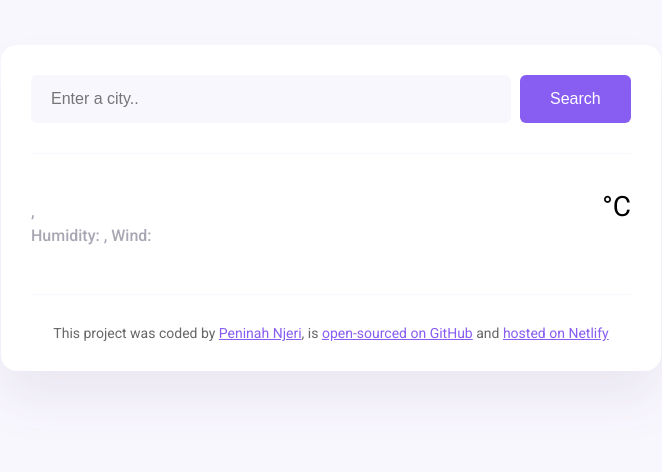
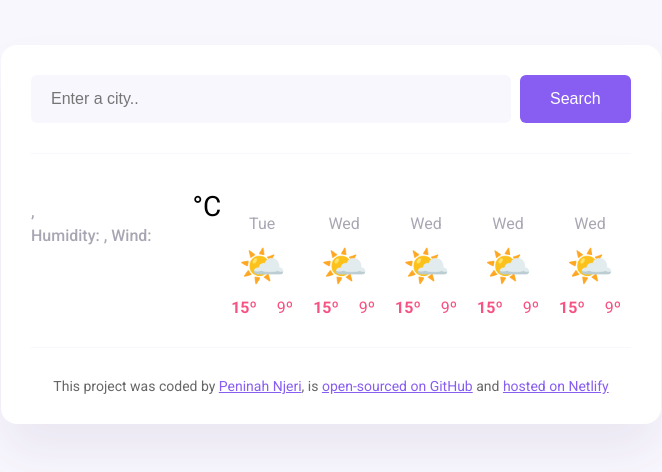
Before and after one commit to Peninah83/weather-forecast-myFinal-project, a plain HTML site: page index.html in a window 1280 px wide. Shown: the whole page, without its empty margins (309-971 px from the left). Drawn offline with nearby package versions, Linux system fonts and the light colour scheme; no server answers.

Commit message:
added forecast in html and css

```diff
--- a/index.html
+++ b/index.html
@@ -43,6 +43,70 @@
             <div id="icon"></div>
             <div class="weather-app-temperature" id="temperature"></div>
             <div class="weatehr-app-unit">°C</div>
+
+          <div class="weather-forecast">
+                    <div class="weather-forecast-day">
+                      <div class="weather-forecast-date">Tue</div>
+                      <div class="weather-forecast-icon">🌤️</div>
+                      <div class="weather-forecast-temperatures">
+                        <div class="weather-forecast-temperature">
+                          <strong>15º</strong>
+                        </div>
+                        <div class="weather-forecast-temperature">9º</div>
+                      </div>
+                    </div>
+                    <div class="weather-forecast-day">
+                      <div class="weather-forecast-date">Wed</div>
+                      <div class="weather-forecast-icon">🌤️</div>
+                      <div class="weather-forecast-temperatures">
+                        <div class="weather-forecast-temperature">
+                          <strong>15º</strong>
+                        </div>
+                        <div class="weather-forecast-temperature">9º</div>
+                      </div>
+                    </div>
+                    <div class="weather-forecast-day">
+                      <div class="weather-forecast-date">Wed</div>
+                      <div class="weather-forecast-icon">🌤️</div>
+                      <div class="weather-forecast-temperatures">
+                        <div class="weather-forecast-temperature">
+                          <strong>15º</strong>
+                        </div>
+                        <div class="weather-forecast-temperature">9º</div>
+                      </div>
+                    </div>
+                    <div class="weather-forecast-day">
+                      <div class="weather-forecast-date">Wed</div>
+                      <div class="weather-forecast-icon">🌤️</div>
+                      <div class="weather-forecast-temperatures">
+                        <div class="weather-forecast-temperature">
+                          <strong>15º</strong>
+                        </div>
+                        <div class="weather-forecast-temperature">9º</div>
+                      </div>
+                    </div>
+                    <div class="weather-forecast-day">
+                      <div class="weather-forecast-date">Wed</div>
+                      <div class="weather-forecast-icon">🌤️</div>
+                      <div class="weather-forecast-temperatures">
+                        <div class="weather-forecast-temperature">
+                          <strong>15º</strong>
+                        </div>
+                        <div class="weather-forecast-temperature">9º</div>
+                      </div>
+
+
+
+
+
+
+
+
+
+
+
+
+
           </div>
         </div>
       </main>
--- a/style.css
+++ b/style.css
@@ -85,7 +85,35 @@ main {
   margin-top: 6px;
   font-size: 28px;
 }
+.weather-forecast {
+  display: flex;
+  justify-content: space-around;
+  margin-top: 30px;
+}
 
+.weather-forecast-date {
+  text-align: center;
+  color: rgba(39, 33, 66, 0.4);
+  font-size: 16px;
+  line-height: 20px;
+  margin-bottom: 10px;
+}
+
+.weather-forecast-icon {
+  font-size: 38px;
+  text-align: center;
+}
+.weather-forecast-temperatures {
+  text-align: center;
+  color: #f65282;
+  margin-top: 10px;
+  display: flex;
+  justify-content: center;
+}
+
+.weather-forecast-temperature {
+  padding: 0 10px;
+}
 footer {
   border-top: 1px solid #f9f7fe;
   padding: 30px 0 0 0;
```
